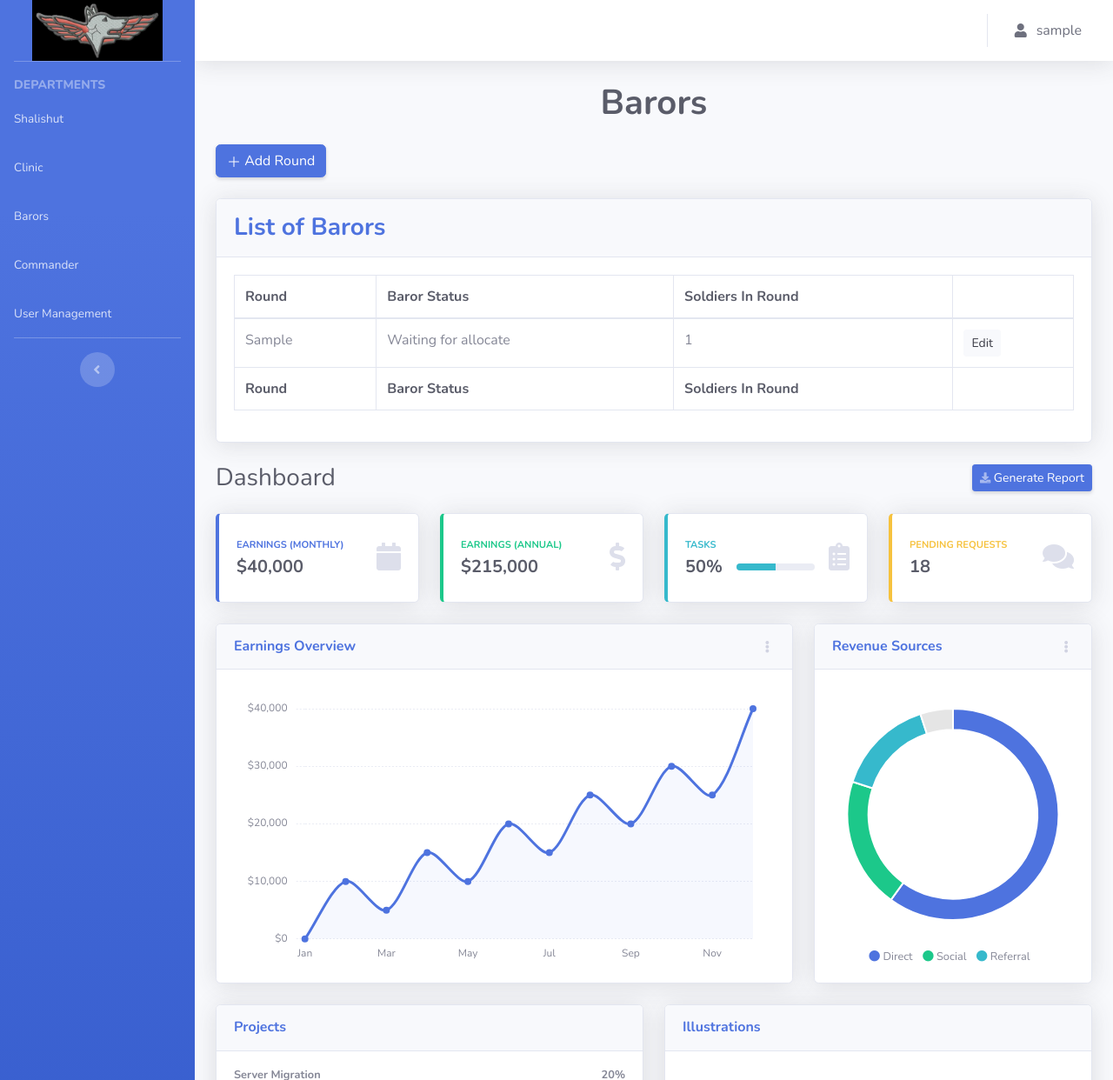
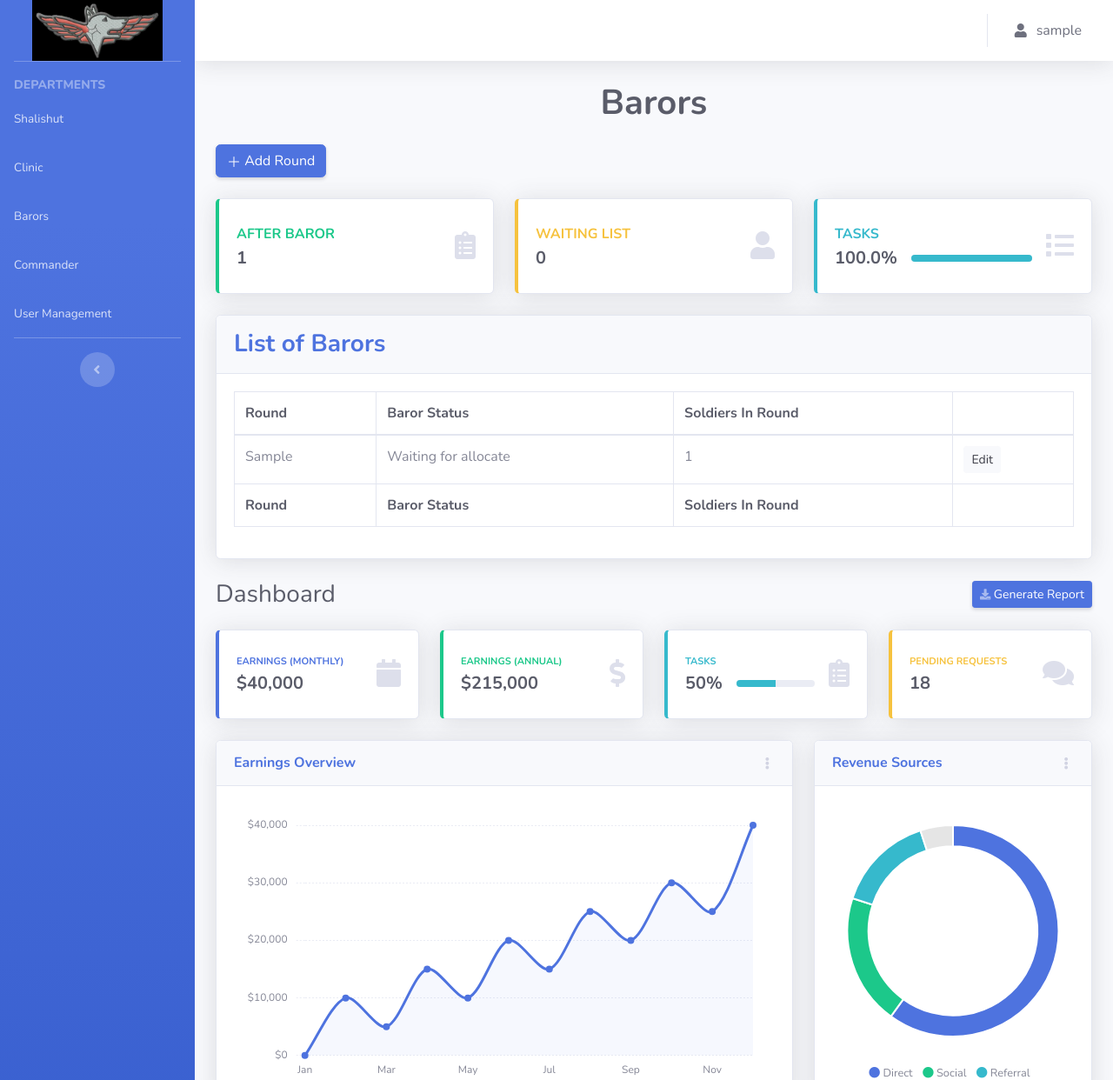
Before and after one commit to AmitHauzer/gibush-management, a Django app: page /barors/ in a window 1280 px wide. Shown: the top 1242 px of the page at 87% size. Run offline with Django 4.2, Linux system fonts and the light colour scheme; a user stored in the database is signed in; tables that the repository leaves empty hold one stand-in row (values such as "Sample post"); some libraries are stand-ins or nearby versions.

Commit message:
add tasks bar

```diff
--- a/baror/templates/edit_baror.html
+++ b/baror/templates/edit_baror.html
@@ -62,7 +62,7 @@
 <div class="container">
     <table class="table table caption-top">
         <caption style="text-align: center">
-            <h1>Edit - {{ baror.baror_round }}</h3>
+            <h1>Edit - {{ baror.baror_round }}</h1>
         </caption>
         <thead>
             <tr>
@@ -86,7 +86,8 @@
                         <button class="btn btn-light">Add</button>
                     </form>
                 </td>
-                {% endfor%}
+            </tr>
+            {% endfor%}
         </tbody>
     </table>
     <div>
--- a/baror/templates/list_of_barors.html
+++ b/baror/templates/list_of_barors.html
@@ -10,6 +10,74 @@
                     d="M8 2a.5.5 0 0 1 .5.5v5h5a.5.5 0 0 1 0 1h-5v5a.5.5 0 0 1-1 0v-5h-5a.5.5 0 0 1 0-1h5v-5A.5.5 0 0 1 8 2Z" />
             </svg> Add Round</a></div>
 
+
+    <div class="row">
+
+        <!-- Earnins (Monthly) Card -->
+        <div class="col-xl-4 col-md-6 mb-4">
+            <div class="card border-left-success shadow h-100 py-2">
+                <div class="card-body">
+                    <div class="row no-gutters align-items-center">
+                        <div class="col mr-2">
+                            <div class="text font-weight-bold text-success text-uppercase mb-1">
+                                After Baror</div>
+                            <div class="h5 mb-0 font-weight-bold text-gray-800">{{soldiers.after.count}}</div>
+                        </div>
+                        <div class="col-auto">
+                            <i class="fas fa-clipboard-list fa-2x text-gray-300"></i>
+                        </div>
+                    </div>
+                </div>
+            </div>
+        </div>
+
+        <!-- Pending Requests Card -->
+        <div class="col-xl-4 col-md-6 mb-4">
+            <div class="card border-left-warning shadow h-100 py-2">
+                <div class="card-body">
+                    <div class="row no-gutters align-items-center">
+                        <div class="col mr-2">
+                            <div class="text font-weight-bold text-warning text-uppercase mb-1">
+                                Waiting List</div>
+                            <div class="h5 mb-0 font-weight-bold text-gray-800">{{soldiers.before.count}}</div>
+                        </div>
+                        <div class="col-auto">
+                            <i class="fas fa-user fa-2x text-gray-300"></i>
+                        </div>
+                    </div>
+                </div>
+            </div>
+        </div>
+
+        <div class="col-xl-4 col-md-6 mb-4">
+            <div class="card border-left-info shadow h-100 py-2">
+                <div class="card-body">
+                    <div class="row no-gutters align-items-center">
+                        <div class="col mr-2">
+                            <div class="text font-weight-bold text-info text-uppercase mb-1">Tasks
+                            </div>
+                            <div class="row no-gutters align-items-center">
+                                <div class="col-auto">
+                                    <div class="h5 mb-0 mr-3 font-weight-bold text-gray-800">{{ percent }}%</div>
+                                </div>
+                                <div class="col">
+                                    <div class="progress progress-sm mr-2">
+                                        <div class="progress-bar bg-info" role="progressbar"
+                                            style="width: {{ percent }}%" aria-valuenow="{{ percent }}"
+                                            aria-valuemin="0" aria-valuemax="100"></div>
+                                    </div>
+                                </div>
+                            </div>
+                        </div>
+                        <div class="col-auto">
+                            <i class="fas fa-list fa-2x text-gray-300"></i>
+                        </div>
+                    </div>
+                </div>
+            </div>
+        </div>
+
+    </div>
 
     <!-- DataTales -->
     <div class="card shadow mb-4">
--- a/baror/views.py
+++ b/baror/views.py
@@ -1,6 +1,8 @@
 from django.shortcuts import render, redirect
 from django.contrib import messages
 from django.http import HttpResponse
+from django.db.models import Q
+from soldiers.utils import tasks_by_percent
 from .models import BarOr, BarorScore
 from soldiers.models import Soldier
 from colorama import Fore
@@ -10,7 +12,20 @@ from user_management.decorators import allowed_users, login_required
 @login_required
 def list_of_barors(request):
     barors = BarOr.objects.all()
-    return render(request, 'list_of_barors.html', {'barors': barors})
+
+    # for details
+    soldiers_before = Soldier.objects.filter(
+        Q(soldier_status=Soldier.SoldierStatus.WAITING_FOR_BAROR) |
+        Q(soldier_status=Soldier.SoldierStatus.READY_TO_RUN))
+    soldiers_after = Soldier.objects.exclude(
+        Q(soldier_status=Soldier.SoldierStatus.WAITING_FOR_CLINIC) |
+        Q(soldier_status=Soldier.SoldierStatus.WAITING_FOR_SHALISHUT) |
+        Q(soldier_status=Soldier.SoldierStatus.WAITING_FOR_BAROR) |
+        Q(soldier_status=Soldier.SoldierStatus.MEDICALLY_DISQUALIFIED) |
+        Q(soldier_status=Soldier.SoldierStatus.READY_TO_RUN))
+    percent = tasks_by_percent(after=soldiers_after, before=soldiers_before)
+
+    return render(request, 'list_of_barors.html', {'soldiers': {'before': soldiers_before, 'after': soldiers_after}, 'barors': barors, 'percent': percent})
 
 
 @allowed_users(allowed_roles=['Baror'])
```
Also changed, not shown: clinic/views.py (+11 -6 lines), shalishut/views.py (+5 -2 lines), static/js/scripts.js (deleted, +0 -26 lines).
